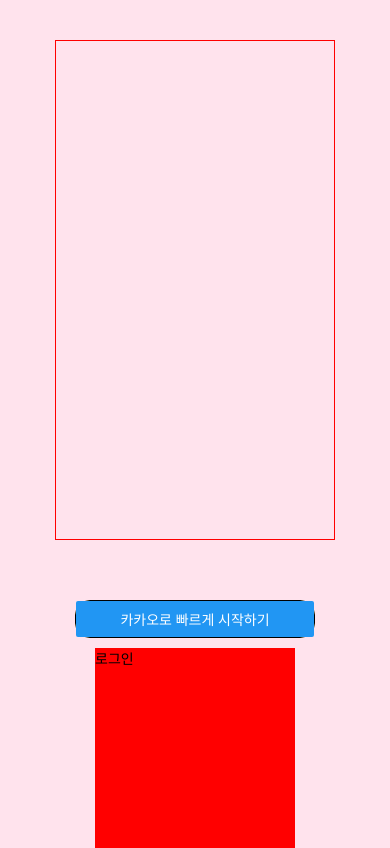
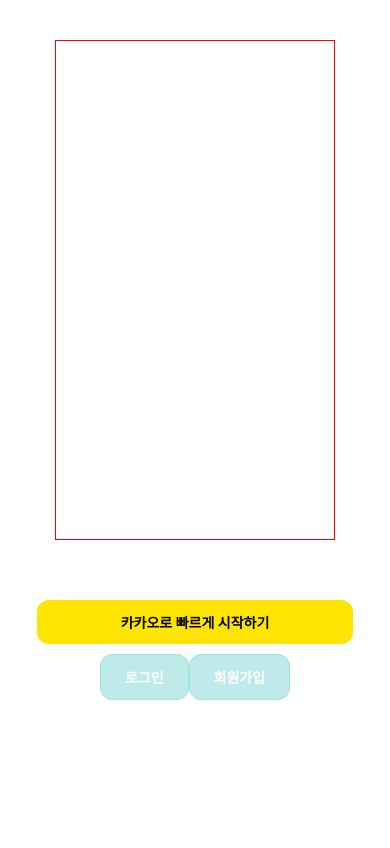
Before and after one commit to AniShorts/front-end, a React Native app in the folder front/: screen /Introduce in a window 390 px wide. Built offline with nearby package versions, Linux system fonts and the light colour scheme.

Commit message:
버튼 TouchableOpacity로 변경 완료(아이콘 추가, 세세한 css수정 필요)

```diff
--- a/front/page/login/Introduce.tsx
+++ b/front/page/login/Introduce.tsx
@@ -1,69 +1,35 @@
 import React from 'react'
-import { View, StyleSheet, Button, Text, TouchableOpacity} from 'react-native'
-import { SafeAreaView } from 'react-native-safe-area-context'
+import {TouchableOpacity } from 'react-native'
 import styled from 'styled-components/native'
 import Video from 'react-native-video'
 
 const Introduce = ({ navigation }: any) => {
   return (
-    <SafeAreaView style={styles.sort}>
+    <Sort>
       <Logo />
-      <View style={styles.kakaoButton}>
-        <Button
-          title='카카오로 빠르게 시작하기'
-        />
-      </View>
-      <View style={{ flexDirection: 'row' }}>
-        {/* <View style={styles.button}>
-          <Button
-            title='로그인'
-            onPress={() => navigation.navigate("Login")}
-          />
-        </View>
-        <View style={styles.button}>
-          <Button
-            title='회원가입'
-            onPress={() => navigation.navigate("Signup")}
-          />
-        </View> */}
+      <TouchableOpacity>
+        <KakaoText>카카오로 빠르게 시작하기</KakaoText>
+      </TouchableOpacity>
+      <ButtonView>
         <TouchableOpacity
-        	activeOpacity={0.5} //깜빡임을 조절하는 기능
->
-          <Asd style={{backgroundColor:"red"}}>로그인</Asd>
+          activeOpacity={0.8}
+          onPress={() => navigation.navigate("Login")}>
+          <MoveText>로그인</MoveText>
         </TouchableOpacity>
-      </View>
-    </SafeAreaView>
+        <TouchableOpacity
+          activeOpacity={0.8}
+          onPress={() => navigation.navigate("Signup")}>
+          <MoveText>회원가입</MoveText>
+        </TouchableOpacity>
+      </ButtonView>
+    </Sort>
   )
 }
 
-const styles = StyleSheet.create({
-  sort: {
-    flex: 1,
-    alignItems: 'center',
-    backgroundColor: '#FFE3ED'
-  },
-  kakaoButton: {
-    backgroundColor: 'yellow',
-    width: 240,
-    borderRadius: 15,
-    marginBottom: 10,
-    borderWidth: 1,
-  },
-  button: {
-    backgroundColor: '#BEEBE9',
-    width: 140,
-    borderRadius: 15,
-    marginBottom: 10,
-    borderWidth: 1,
-  }
-});
-
-const Nbt = styled.View`
-  background-color: '#red';
-  width: 120px;
-  border-radius: 12;
-  margin-bottom: 10px;
-  border: 1px solid red;
+const Sort = styled.SafeAreaView`
+  flex: 1;
+  align-items: center;
+  background-color: white;
 `
 
 const Logo = styled.View`
@@ -73,9 +39,28 @@
   margin: 40px 0 60px 0;
 `
 
-const Asd =styled.Text`
-  width: 200px;
-  height: 200px;
+const ButtonView = styled.View`
+  flex-direction: row;
+`
+
+const KakaoText = styled.Text`
+  padding: 12px 84px;
+  background-color: #FEE500;
+  border-radius: 12px;
+  margin-bottom: 10px;
+  overflow: hidden;
+
+  font-weight: 600;
+`
+
+const MoveText = styled.Text`
+  padding: 12px 24px;
+  background-color: #BEEBE9;
+  border: 1px solid #9BE3DE;
+  border-radius: 12px;
+  overflow: hidden;
+  color: #FFFDF9;
+  font-weight: 800;
 `
 
 
```
